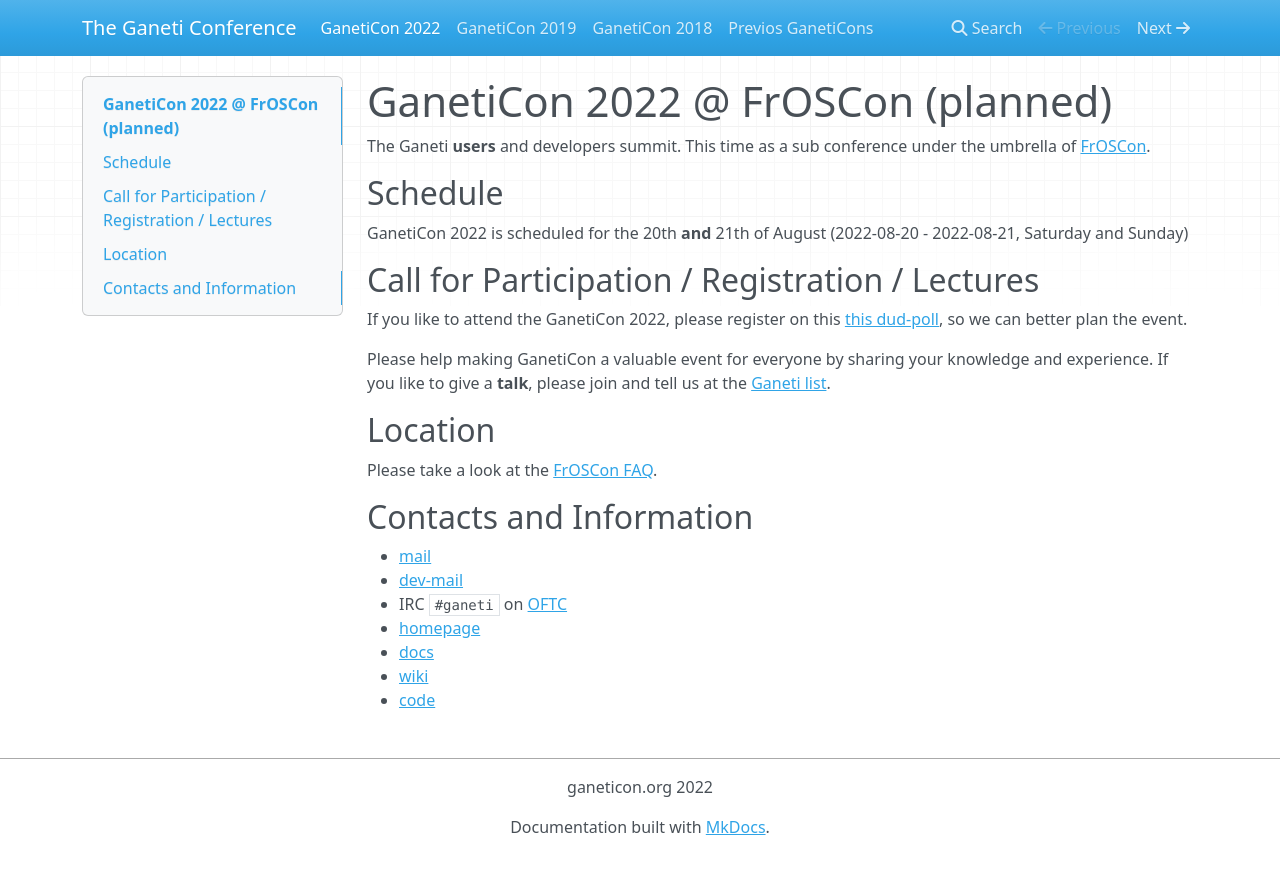
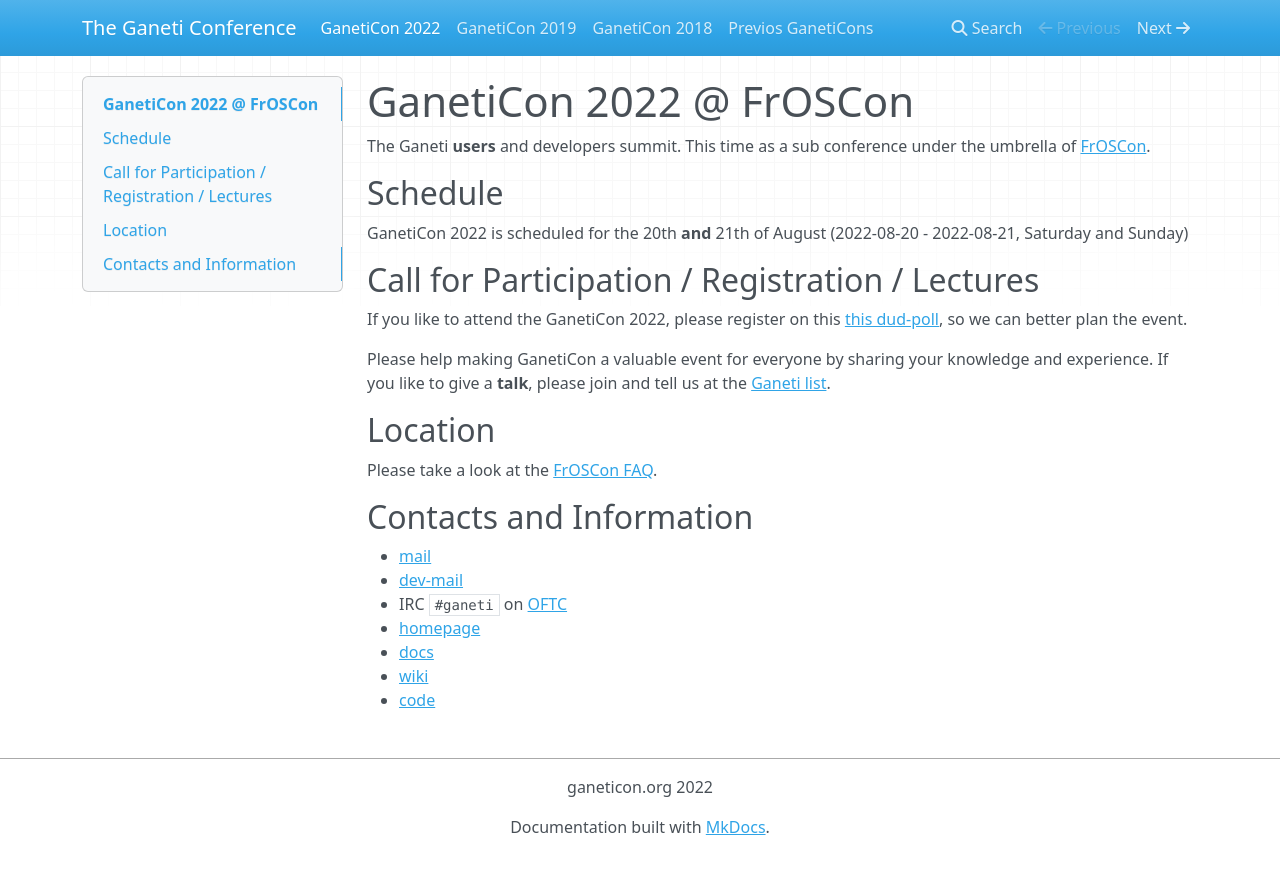
Before and after one commit to ganeticon/ganeticon.github.io, an MkDocs documentation site: the page built from docs/index.md, in a window 1280 px wide. Shown: the top 874 px of the page. Built offline with MkDocs 1.6.1, drawn with Linux system fonts in a browser that asks for light colours; nearby versions of some CDN libraries.

Commit message:
remove `unplanned` in title

```diff
--- a/docs/index.md
+++ b/docs/index.md
@@ -1,4 +1,4 @@
-# GanetiCon 2022 @ FrOSCon (planned)
+# GanetiCon 2022 @ FrOSCon
 The Ganeti **users** and developers summit. This time as a sub conference under the umbrella of [FrOSCon](https://www.froscon.org/).
 
 ## Schedule
```
